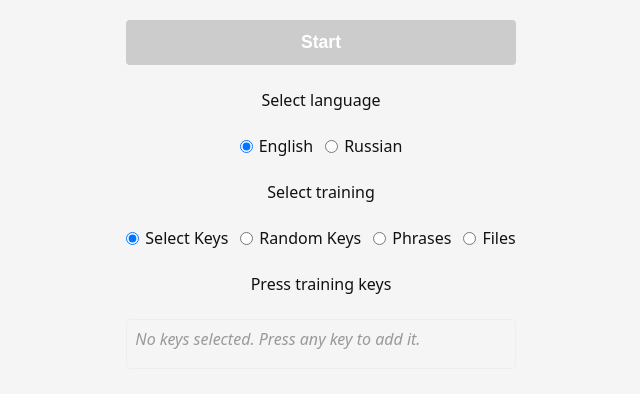
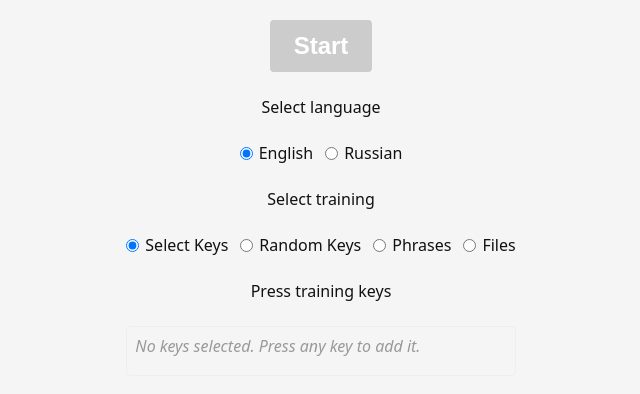
Before and after one commit to anfilat/finger, a Svelte app: page / in a window 1280 px wide. Shown: the top 394 px of the page, without its empty margins (319-959 px from the left). Built offline with nearby package versions, Linux system fonts and the light colour scheme.

Commit message:
fix start button style

```diff
--- a/src/components/Settings.svelte
+++ b/src/components/Settings.svelte
@@ -322,9 +322,8 @@
   }
 
   .start-button {
-    width: 100%;
-    padding: 0.75rem 1.5rem;
-    font-size: 1.1rem;
+    padding: 12px 24px;
+    font-size: 24px;
     font-weight: 600;
     background-color: #4caf50;
     color: white;
@@ -334,10 +333,6 @@
     transition: background-color 0.2s;
   }
 
-  .start-button:hover:not(:disabled) {
-    background-color: #45a049;
-  }
-
   .start-button:disabled {
     background-color: #ccc;
     cursor: not-allowed;
```
